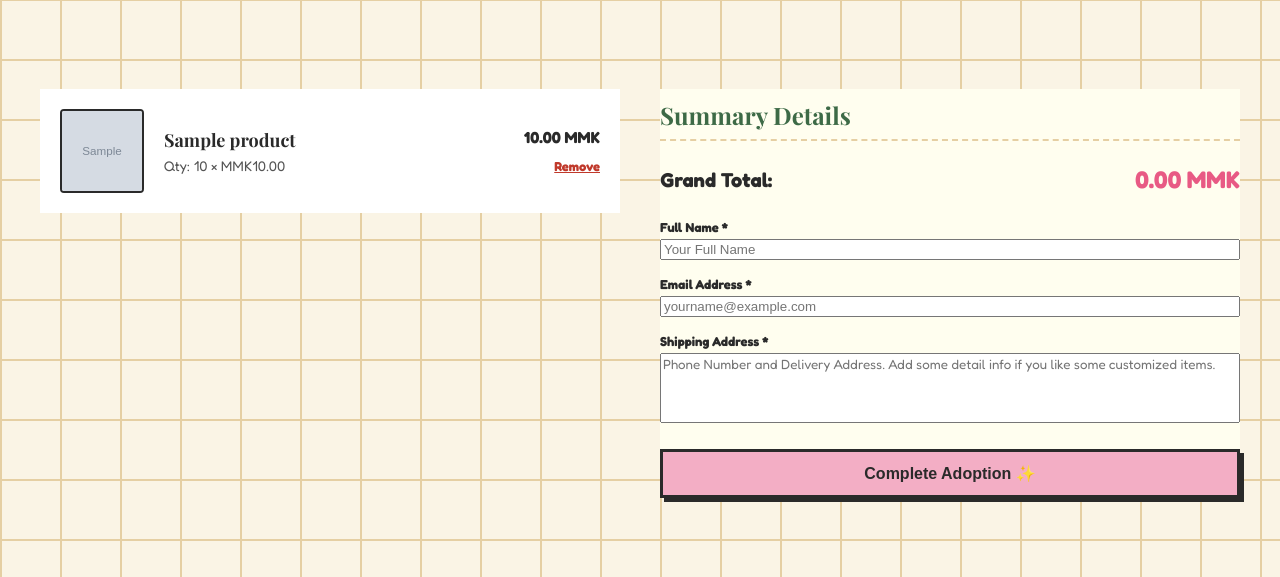
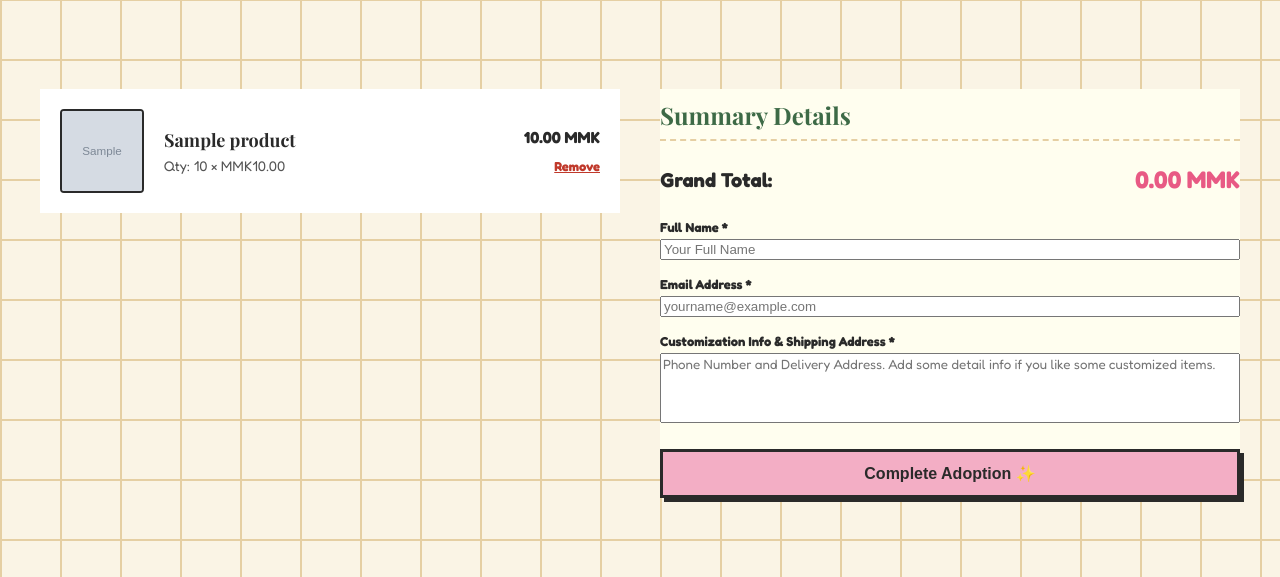
Before and after one commit to sandi17100/Daisy-Stitch-House, a Flask app: template templates/cart.html in a window 1280 px wide. Shown: the part 332-909 px from the top of the page. Run offline with Flask 3, Linux system fonts and the light colour scheme; the template is opened without the code that fills it: most values are stand-ins (such as "Sample title", 1, 10 or a date in 2020); grey boxes marked "Sample" are stand-in pictures; some web fonts are replaced.

Commit message:
Update cart.html

```diff
--- a/templates/cart.html
+++ b/templates/cart.html
@@ -53,7 +53,7 @@
             </div>
 
             <div style="display: flex; flex-direction: column; gap: 4px;">
-                <label for="checkout-address" style="font-size: 13px; font-weight: bold; color: var(--text-dark);">Shipping Address *</label>
+                <label for="checkout-address" style="font-size: 13px; font-weight: bold; color: var(--text-dark);">Customization Info & Shipping Address *</label>
                 <textarea id="checkout-address" name="address" required rows="4" placeholder="Phone Number and Delivery Address. Add some detail info if you like some customized items." style="width:100%; box-sizing:border-box; font-family: var(--font-round); resize: none;"></textarea>
             </div>
 
```
